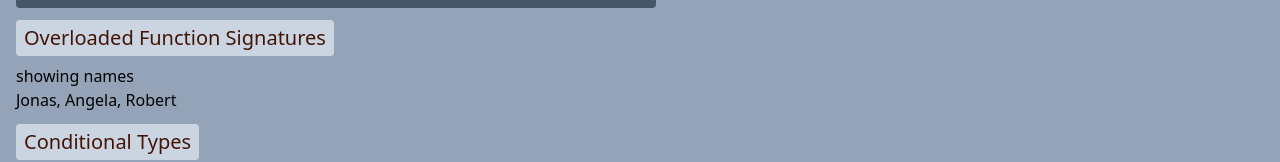
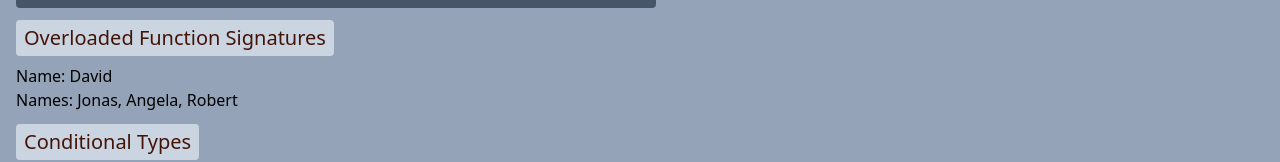
Before and after one commit to edwardtanguay/et772-promises-hooks-typescript, a React (Vite) app: page /typescript in a window 1280 px wide. Shown: the part 148-310 px from the top of the page. Built offline with nearby package versions, Linux system fonts and the light colour scheme.

Commit message:
before overloading

```diff
--- a/src/components/TypeScriptOverloadedFunctionSignatures.tsx
+++ b/src/components/TypeScriptOverloadedFunctionSignatures.tsx
@@ -1,11 +1,16 @@
 export const TypeScriptOverloadedFunctionSignatures = () => {
-	const displayNames = (names: string[]) => {
-		return names.join(", ");
+	const displayNames = (nameInfo: string | string[]) => {
+		if (typeof nameInfo === "string") {
+			return `Name: ${nameInfo}`;
+		} else if (Array.isArray(nameInfo)) {
+			return `Names: ${nameInfo.join(", ")}`;
+		}
+		throw new Error("Bad type");
 	};
 
 	return (
 		<>
-			<h3>showing names</h3>
+			<p>{displayNames("David")}</p>
 			<p>{displayNames(["Jonas", "Angela", "Robert"])}</p>
 		</>
 	);
```
